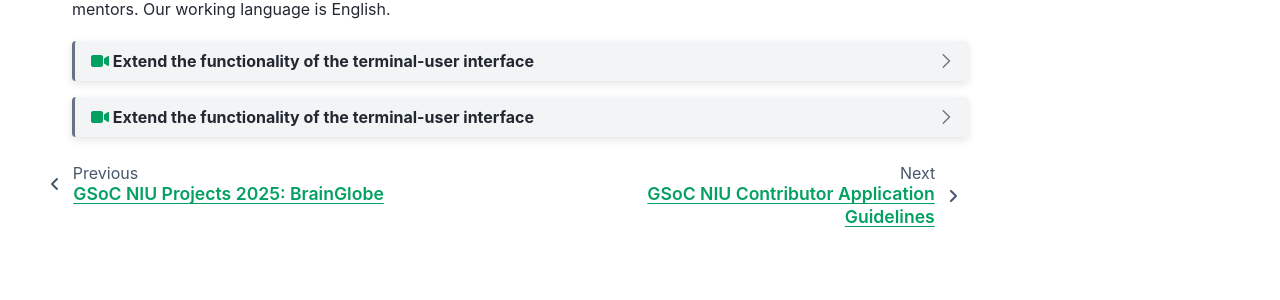
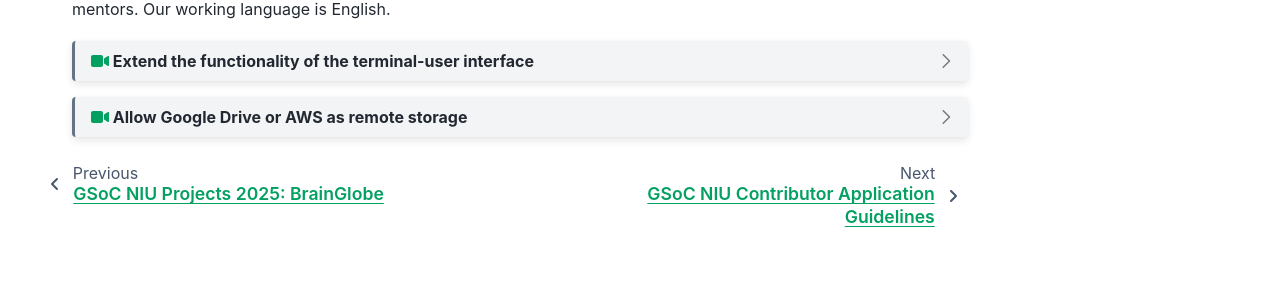
Before and after one commit to neuroinformatics-unit/neuroinformatics-unit.github.io, a Sphinx documentation site: the page built from docs/source/get-involved/gsoc/projects_2025/datashuttle.md, in a window 1280 px wide. Shown: the part 240-540 px from the top of the page. Built offline with Sphinx 7.4.7 and the PyData theme 0.15.4, drawn with Linux system fonts in a browser that asks for light colours; nearby versions of some CDN libraries; some of the changed lines change nothing that is shown.

Commit message:
datashuttle small tidy ups.

```diff
--- a/docs/source/get-involved/gsoc/projects_2025/datashuttle.md
+++ b/docs/source/get-involved/gsoc/projects_2025/datashuttle.md
@@ -11,7 +11,7 @@
 and collaboration. ``datashuttle`` provides a Python API and terminal-user interface (TUI) to allow researchers
 to create, validate and transfer folders in a standardised way.
 
-There are a number of features which are available in the Python API but not yet exposed in the terminal interface.
+In ``datashuttle``, there are a number of features which are available in the Python API but not yet exposed in the terminal interface.
 ``datashuttle`` uses [textual](https://github.com/Textualize/textual) to create the TUI. This project would
 involve extending the functionality of the TUI, providing experience in coding for graphical-user interfaces,
 in particular terminal user interfaces.
@@ -19,8 +19,8 @@
 **Deliverables**
 <!-- Goals, or expected status after Community Bonding Period, Start of Coding, End of Coding. Stretch goals? -->
 - Expose project-validation in the TUI (widgets to run the validation and display the results)
-- Allow searching a remote project over ssh for information on subjects and sessions to display in the TUI
-- Quality-of-life updates.
+- Allow searching a remote project over secure-shell (SSH) protocol for information on subjects and sessions to display in the TUI
+- Quality-of-life updates:
   - For example, running transfer-waiting pop-up windows in a separate worker for animated wait screen.
   - Changing the root drive on directory tree widgets.
 
@@ -50,7 +50,7 @@
 :::
 
 <!-- ------------------------------ -->
-:::{dropdown} {fas}`video;sd-text-primary` Extend the functionality of the terminal-user interface
+:::{dropdown} {fas}`video;sd-text-primary` Allow Google Drive or AWS as remote storage
 
 In systems neuroscience, a lack of standardisation in data organisation schemes creates a barrier to data-sharing
 and collaboration. ``datashuttle`` provides a Python API and terminal-user interface (TUI) to allow researchers
@@ -73,7 +73,7 @@
 
 **Difficulty**
 <!-- Is this project geared more toward a student level or a more advanced developer level? -->
-This project is well-suited for a student or a beginner contributor to open source.
+This project is well-suited for a beginner contributor to open source.
 
 
 **Required skills**
```
